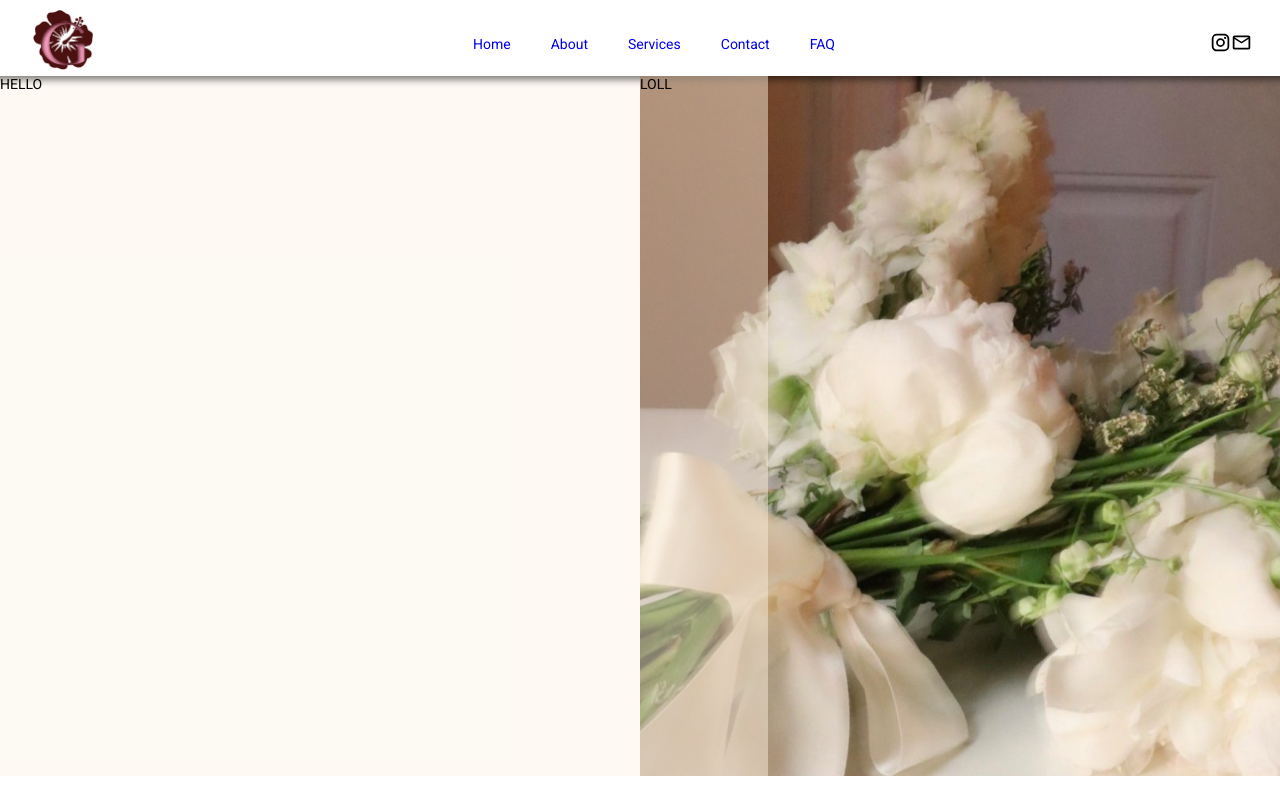
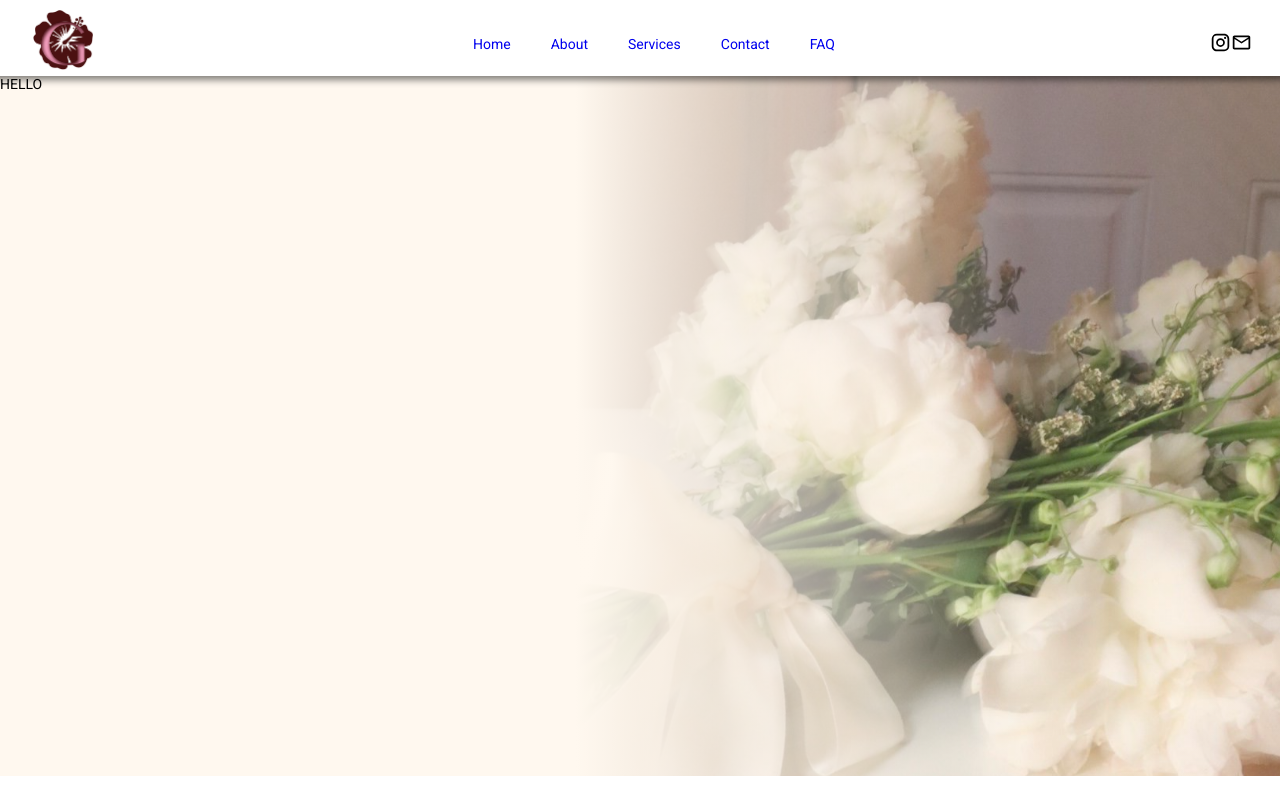
Before and after one commit to LennyRemache/gisa-designs, a React (Vite) app in the folder client/: page / in a window 1280 px wide. Built offline with nearby package versions, Linux system fonts and the light colour scheme.

Commit message:
Added fading between hero elements

```diff
--- a/client/src/components/pages/Home.jsx
+++ b/client/src/components/pages/Home.jsx
@@ -6,10 +6,7 @@ export default function Home() {
     <>
       <div className="home-hero">
         <div className="hero-text-parent">HELLO</div>
-        <div className="hero-image-parent">
-          <img src={HeroImage} alt="" />
-          <div className="hero-image-shadow">LOLL</div>
-        </div>
+        <img src={HeroImage} alt="" />
       </div>
     </>
   );
--- a/client/src/styles/pages/Home.css
+++ b/client/src/styles/pages/Home.css
@@ -1,38 +1,33 @@
 .home-hero {
-  border: 0px solid blue;
+  border: 0px solid red;
   width: 100%;
   height: 700px;
   display: flex;
+  position: relative;
 }
 
 .hero-text-parent {
-  border: 0px solid red;
-  width: 50%;
+  border: 0px solid blue;
+  position: absolute;
+  width: 100%;
   height: 100%;
-  background-color: rgba(250, 235, 215, 0.3);
   z-index: -1;
+  background: rgb(255, 248, 239);
+  background: linear-gradient(
+    90deg,
+    rgba(255, 248, 239, 1) 45%,
+    rgba(255, 248, 239, 0.5020636792452831) 70%,
+    rgba(255, 248, 239, 0.15300707547169812) 80%
+  );
 }
 
-.hero-image-parent {
-  border: 0px solid red;
-  position: relative;
-  width: 50%;
-}
-
-.hero-image-shadow {
-  border: 0px solid blue;
-  background-color: rgba(250, 235, 215, 0.5);
-  width: 20%;
-  height: 100%;
-}
-
-.hero-image-parent img {
-  background-color: rgba(250, 235, 215, 0.3);
+.home-hero img {
+  border: 0px solid green;
   transform: scaleX(-1);
-  width: 100%;
+  width: 55%;
   height: 100%;
   object-fit: cover;
   object-position: center right;
   z-index: -2;
-  position: absolute;
+  margin-left: auto;
 }
```
